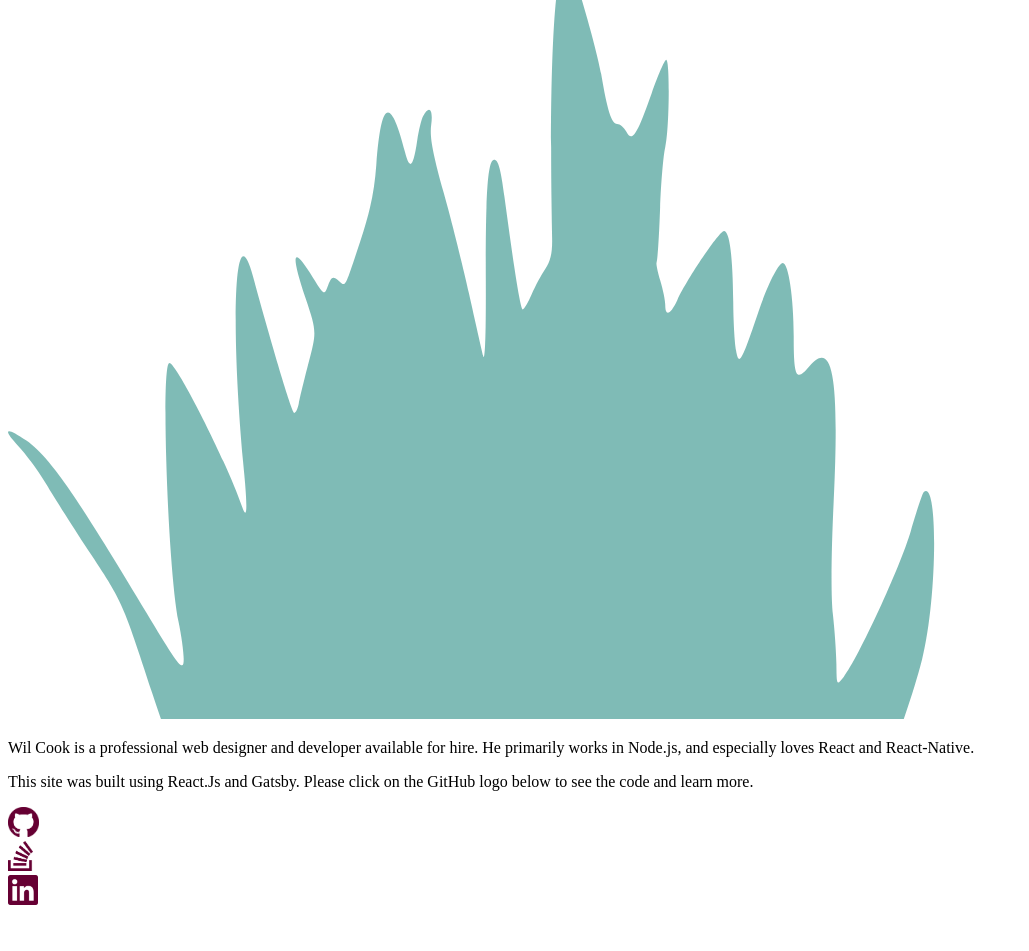
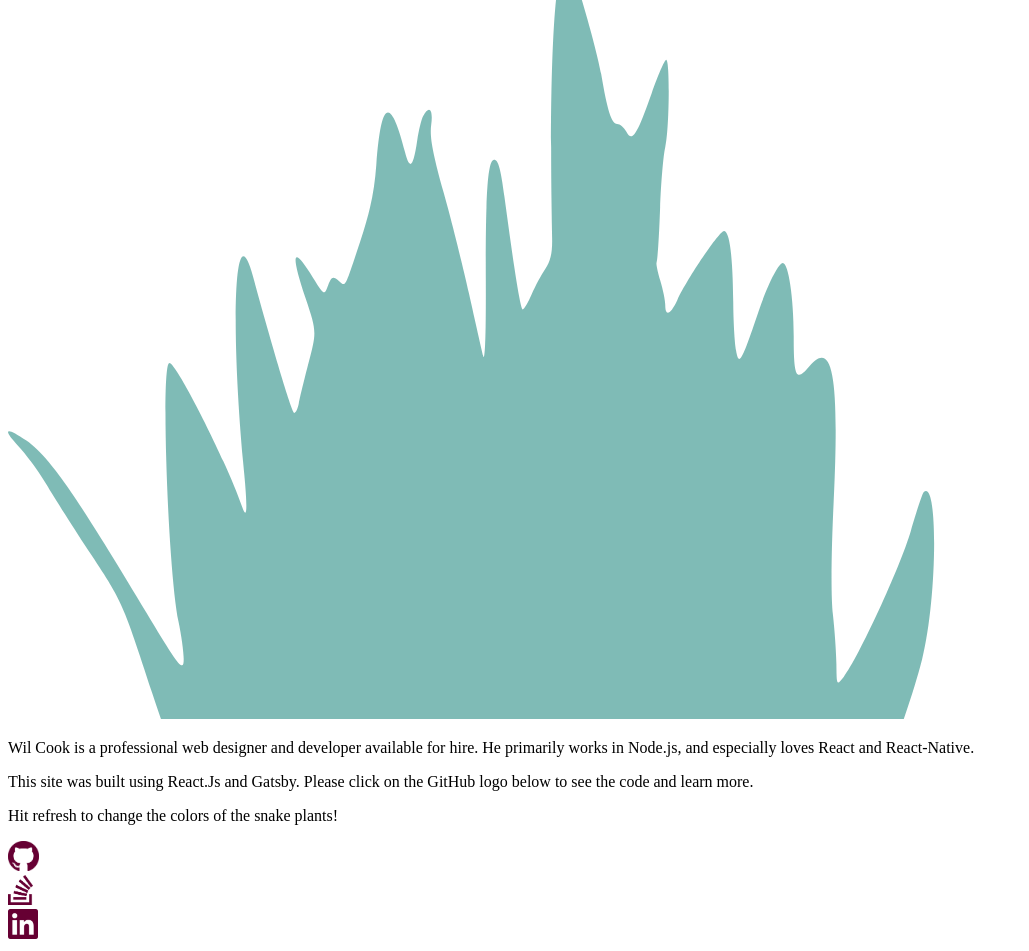
Before and after one commit to wilcook/wiljago.com, a Gatsby site: page / in a window 1280 px wide. Shown: the part 1572-2523 px from the top of the page, without its empty margins (0-1029 px from the left). Before the commit the page ends 2489 px from the top, so only its background shows below. Built offline with nearby package versions, Linux system fonts and the light colour scheme; Gatsby itself is replaced by a stand-in of ours.

Commit message:
CSS for text cleaned up and front page text small update.

```diff
--- a/src/layouts/index.css
+++ b/src/layouts/index.css
@@ -31,10 +31,11 @@ svg {
   position: relative;
   z-index: 10;
   background: transparent;
-  text-align: right;
+  float: right;
+  text-align: justify;
   color: #660033;
   margin-top: 2em;
-  margin-left: 40%;
+  margin-left: 60%;
   margin-right: 5%;
   margin-bottom: 0em;
   font-family: 'Imprima', sans-serif;
--- a/src/pages/index.js
+++ b/src/pages/index.js
@@ -37,6 +37,9 @@ const IndexPage = () => (
      <p>
      This site was built using React.Js and Gatsby. Please click on the GitHub logo below to see the code and learn more.
      </p>
+     <p>
+     Hit refresh to change the colors of the snake plants!
+     </p>
      <div className="logos">
       <a href={ GitHubURL }>
       <img src={ github } height="30px" alt="GitHub" />
```
